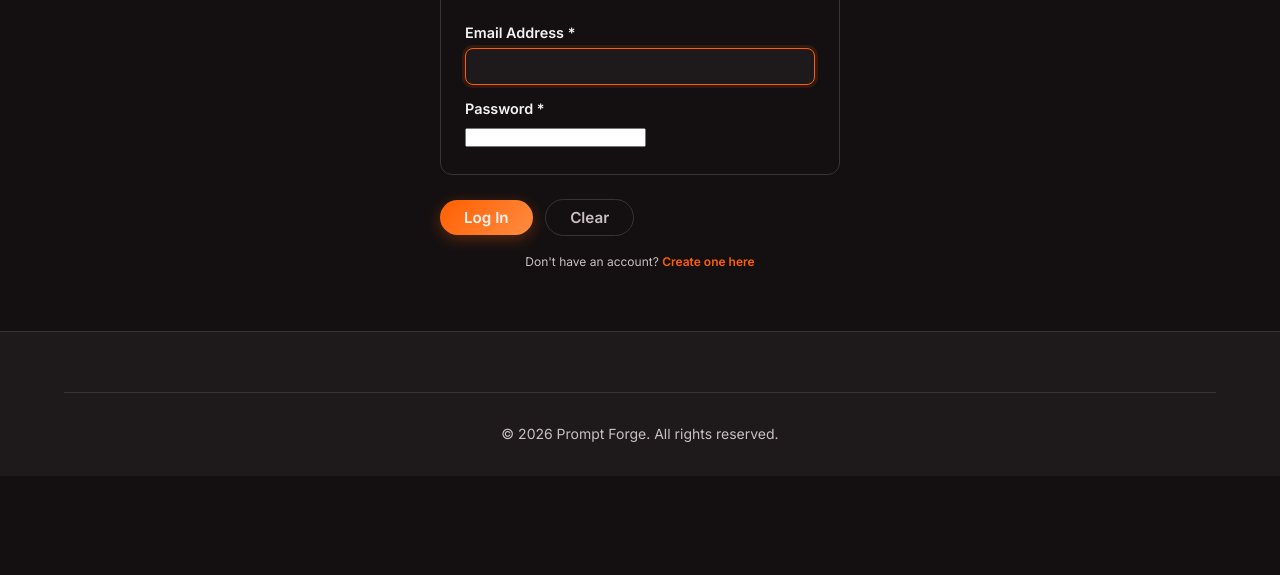
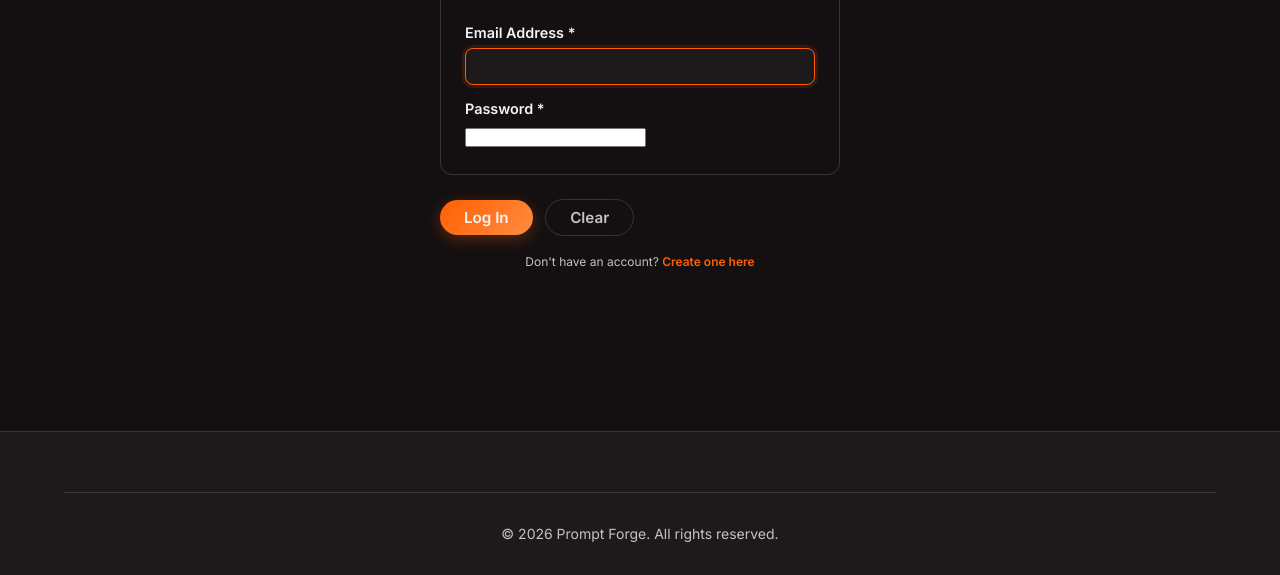
Before and after one commit to AlmazCode/PromptForge, a plain HTML site: page login.html in a window 1280 px wide. Shown: the part 225-800 px from the top of the page. Drawn offline with Linux system fonts and the light colour scheme.

Commit message:
Fixed Logins footer

```diff
--- a/styles/student-b.css
+++ b/styles/student-b.css
@@ -4,6 +4,17 @@
    Author: Student B
    Requires: main.css + student-c.css loaded first
    ============================================ */
+
+/* --- Sticky footer — pushes footer to bottom when content is short --- */
+body {
+  display: flex;
+  flex-direction: column;
+  min-height: 100vh;
+}
+
+main {
+  flex: 1;
+}
 
 /* --- Auth page centering wrapper --- */
 .auth-wrap {
```
